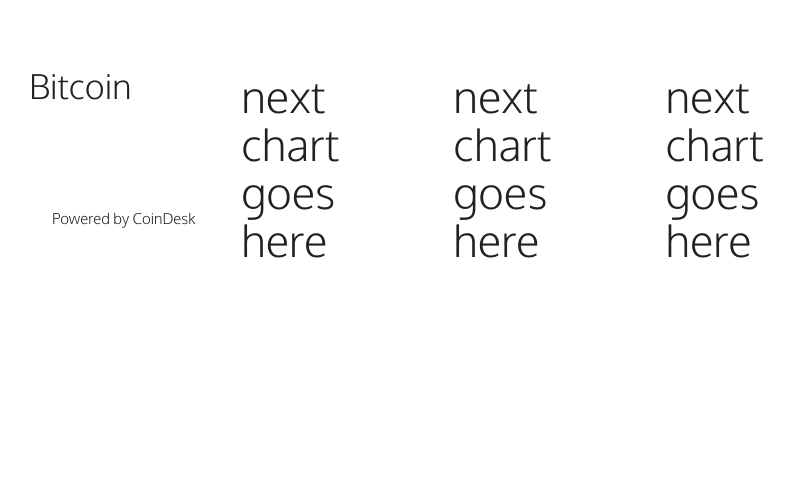
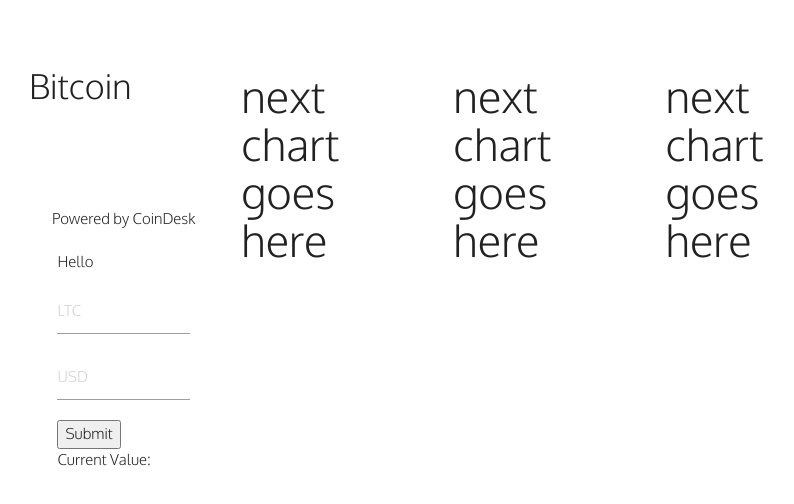
Before and after one commit to tmiess/CryptoBase, a React (Create React App) app in the folder crypto-app/: page / in a window 1280 px wide. Shown: the top 504 px of the page, without its empty margins (198-992 px from the left). Built offline with nearby package versions, Linux system fonts and the light colour scheme; no server answers.

Commit message:
tailored the queryURL to NOT hit the api key 200 times for one response.  It will now use only the query conversion the user selects, i.e BTC - USD, USD - LTC,  ETH - EUR etc..

```diff
--- a/crypto-app/src/App.js
+++ b/crypto-app/src/App.js
@@ -4,6 +4,7 @@ import './App.css';
 import LineChart from './LineChart';
 import ToolTip from './ToolTip';
 import InfoBox from './InfoBox';
+import Query from './QueryApi';
 
 class App extends Component {
   constructor(props) {
@@ -94,10 +95,11 @@ class App extends Component {
         <div className='row'>
           <div id="coindesk"> Powered by <a href="http://www.coindesk.com/price/">CoinDesk</a></div>
         </div>
+        <Query />
       </div>
 
     );
   }
 }
-
+// const App = () => <Query />;
 export default App;
--- a/crypto-app/src/QueryApi.js
+++ b/crypto-app/src/QueryApi.js
@@ -1,7 +1,96 @@
+import React, { Component } from "react";
 const axios = require ('axios');
-const queryUrl1 = "https://min-api.cryptocompare.com/data/pricemulti?fsyms=LTD,42,PBT,BTC,BCH,ETH,DASH,XMR,LTC,CND&tsyms=USD,EUR,GBP,JPY,AED,INR,CAD,AUD,SGD,BHD,BRL,CHF,CNY,HKD,IDR,IRR,KWD,KRW,MYR,MXN,SAR";
+// const queryUrl1 = "https://min-api.cryptocompare.com/data/pricemulti?fsyms=LTD,42,PBT,BTC,BCH,ETH,DASH,XMR,LTC,CND&tsyms=USD,EUR,GBP,JPY,AED,INR,CAD,AUD,SGD,BHD,BRL,CHF,CNY,HKD,IDR,IRR,KWD,KRW,MYR,MXN,SAR";
+// const queryUrl1 = "https://min-api.cryptocompare.com/data/pricemulti?fsyms=LTD,42,PBT,BTC,BCH,ETH,DASH,XMR,LTC,CND&tsyms=USD,EUR,GBP,JPY,AED,INR,CAD,AUD,SGD,BHD,BRL,CHF,CNY,HKD,IDR,IRR,KWD,KRW,MYR,MXN,SAR";
+// axios.get(queryUrl1).then(function(cryptoCoins){
+// //   console.log(cryptoCoins.data);
+// console.log("BTC :", cryptoCoins.data.BTC.USD);
+// });
 
-axios.get(queryUrl1).then(function(cryptoCoins){
-//   console.log(cryptoCoins.data);
-console.log("BTC :", cryptoCoins.data.BTC.USD);
-});
+class Query extends Component {
+    state = {
+        crypto: "",
+        country: "",
+        cryptoQueried: "",
+        countryQueried: ""
+    }
+
+
+
+getCurrency = (event) => {
+     event.preventDefault();
+    const queryUrl3 = "https://min-api.cryptocompare.com/data/pricemulti?fsyms=" + this.state.crypto + "&tsyms=" + this.state.country;
+    axios.get(queryUrl3)
+.then((response) => {
+    console.log(response.data)
+        console.log(response.data);
+        let currencyFromKey = Object.keys(response.data)[0]
+        let currencyToKey = Object.keys(response.data[currencyFromKey])[0]
+    const queryCoin = this.state.crypto;
+    console.log("tester "+queryCoin);
+    this.setState({
+      crypto: "",
+      country: "",
+      cryptoQueried: "",
+      countryQueried: response.data[currencyFromKey][currencyToKey]
+  });
+
+});// getCurrency("BTC", "USD,EUR")
+}
+//   getCurrency = (event) => {
+//       freakingArray.forEach((value)=>{
+//           axios.get(queryUrl3).then(response)=>{
+//               console.log(response)
+//           }
+//       })
+//   }
+
+ //ends comparison
+
+
+handleInputChange = event => {
+    // Getting the value and name of the input which triggered the change
+    let value = event.target.value;
+    const name = event.target.name;
+
+    // Updating the input's state
+    this.setState({
+      [name]: value
+    });
+  };
+
+ render() {
+    // Notice how each input has a `value`, `name`, and `onChange` prop
+    return (
+      <div>
+        <p>
+          Hello {this.state.crypto} {this.state.country}
+        </p>
+        <form className="form">
+          <input
+            value={this.state.crypto}
+            name="crypto"
+            onChange={this.handleInputChange}
+            type="text"
+            placeholder="LTC"
+          />
+          <input
+            value={this.state.country}
+            name="country"
+            onChange={this.handleInputChange}
+            type="text"
+            placeholder="USD"
+          />
+
+          <button onClick={this.getCurrency}>Submit</button>
+        </form>
+        <div>
+        Current Value: {this.state.countryQueried}
+        </div>
+      </div>
+    );
+  }
+}
+
+
+export default Query;
```
Also changed, not shown: crypto-app/src/BackupApi.js (deleted, +0 -48 lines).
